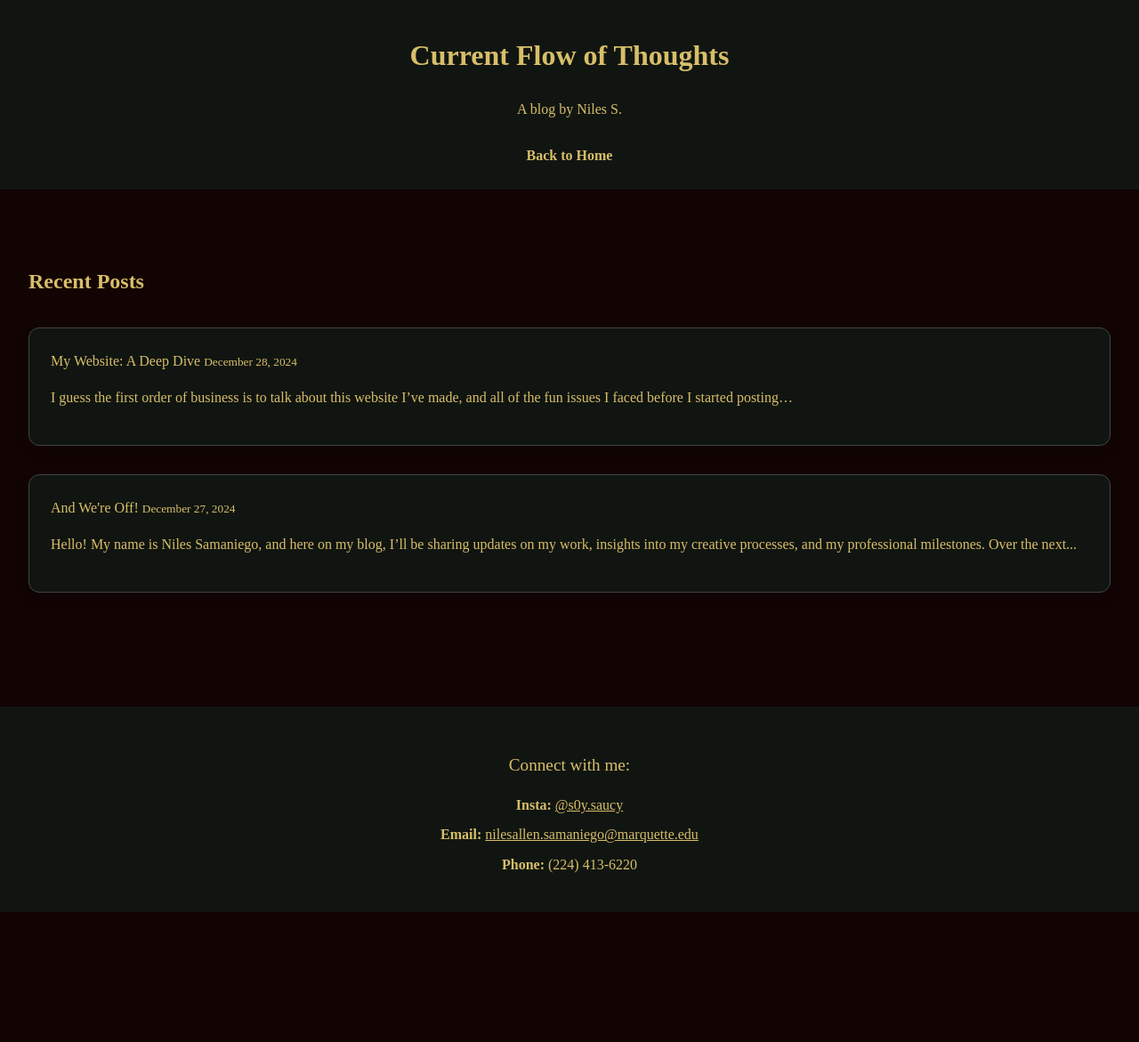
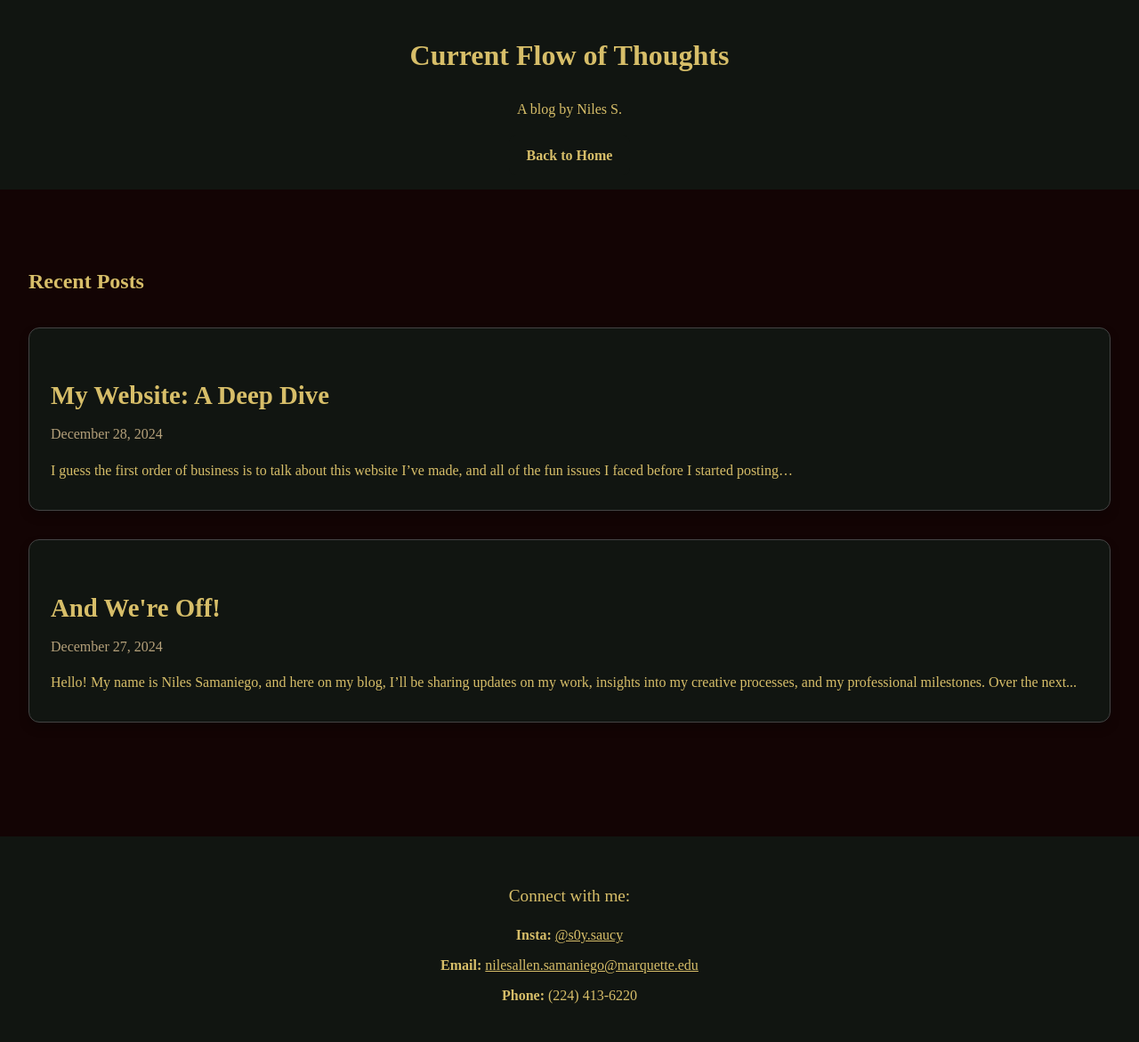
Before and after one commit to n-samaniego/Current-Flow-of-Thoughts, a Jekyll site: the page built from index.html, in a window 1280 px wide. Shown: the whole page at 89% size. Built offline with Jekyll 4.4.1, drawn with Linux system fonts in a browser that asks for light colours; the list of posts is cut into pages by our own code; before the commit the page ends 1025 px from its top, so only the background shows below that.

Commit message:
Update index.html

```diff
--- a/index.html
+++ b/index.html
@@ -10,15 +10,16 @@ title: My Blog
         <p>No posts available.</p>
     {% else %}
         {% for post in paginator.posts | sort "date" | sort "title" | reverse %}
-        <li class="post-list-item">
-            <a href="{{ site.baseurl }}{{ post.url }}">{{ post.title }}</a>
-            <small>{{ post.date | date: "%B %d, %Y" }}</small>
-            <p>{{ post.excerpt | strip_html | truncatewords: 30 }}</p>
-        </li>
+        <a href="{{ site.baseurl }}{{ post.url }}" class="post-link">
+            <li class="post-list-item">
+                <h3 class="post-title">{{ post.title }}</h3>
+                <small class="post-date">{{ post.date | date: "%B %d, %Y" }}</small>
+                <p class="post-excerpt">{{ post.excerpt | strip_html | truncatewords: 30 }}</p>
+            </li>
+        </a>
         {% endfor %}
     {% endif %}
 </ul>
-
 
 <div class="pagination">
     {% if paginator.previous_page %}
```
